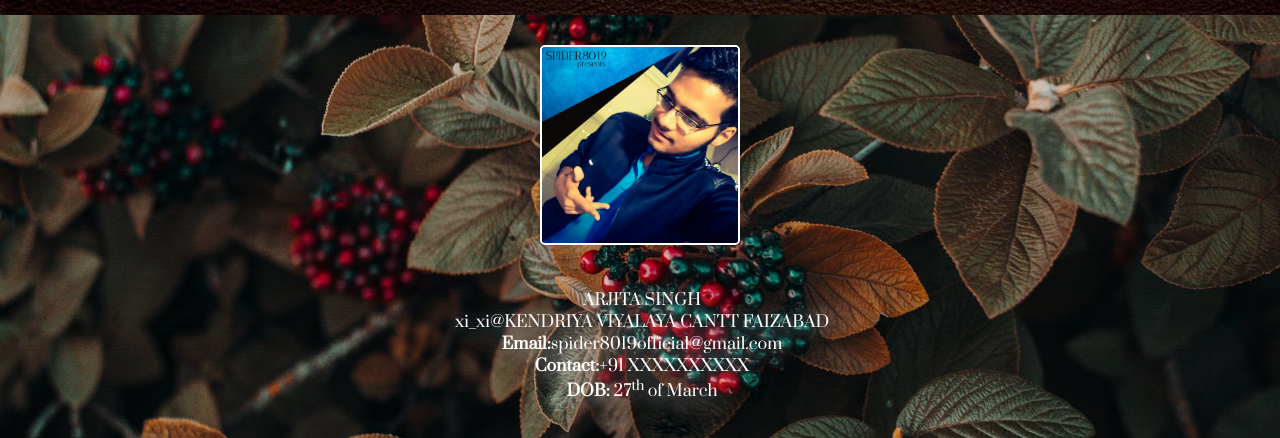
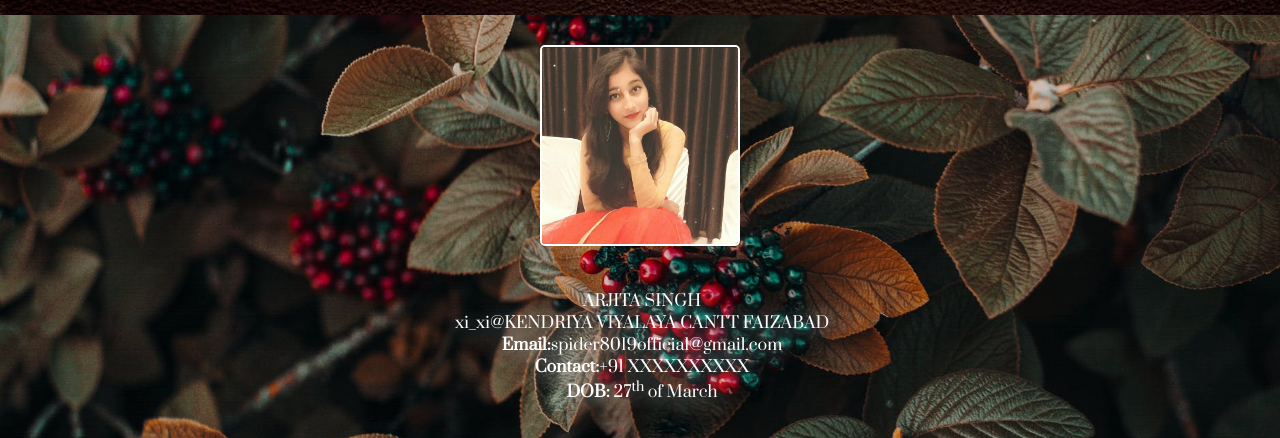
Before and after one commit to Spider8019/singh, a plain HTML site: page index.html in a window 1280 px wide. Shown: the part 155-593 px from the top of the page. Drawn offline with nearby package versions, Linux system fonts and the light colour scheme; a web font is replaced by a local one.

Commit message:
Update index.html

```diff
--- a/index.html
+++ b/index.html
@@ -93,7 +93,7 @@
 </body>
 <center>
 <a href="vc22.jpg">
-  <img id="img1" src="img5.jpg" alt="picture is not avaliable" />
+  <img id="img1" src="model2.jpg" alt="picture is not avaliable" />
 </a>
 </br></br>
 <p id="text1">
```
